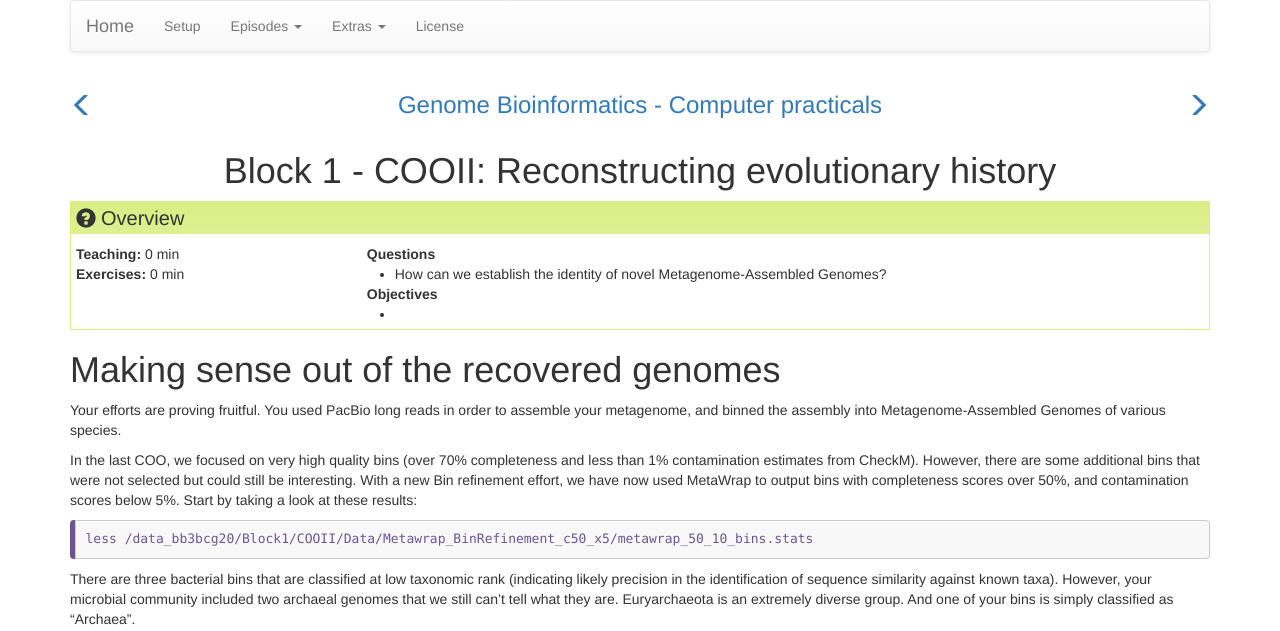
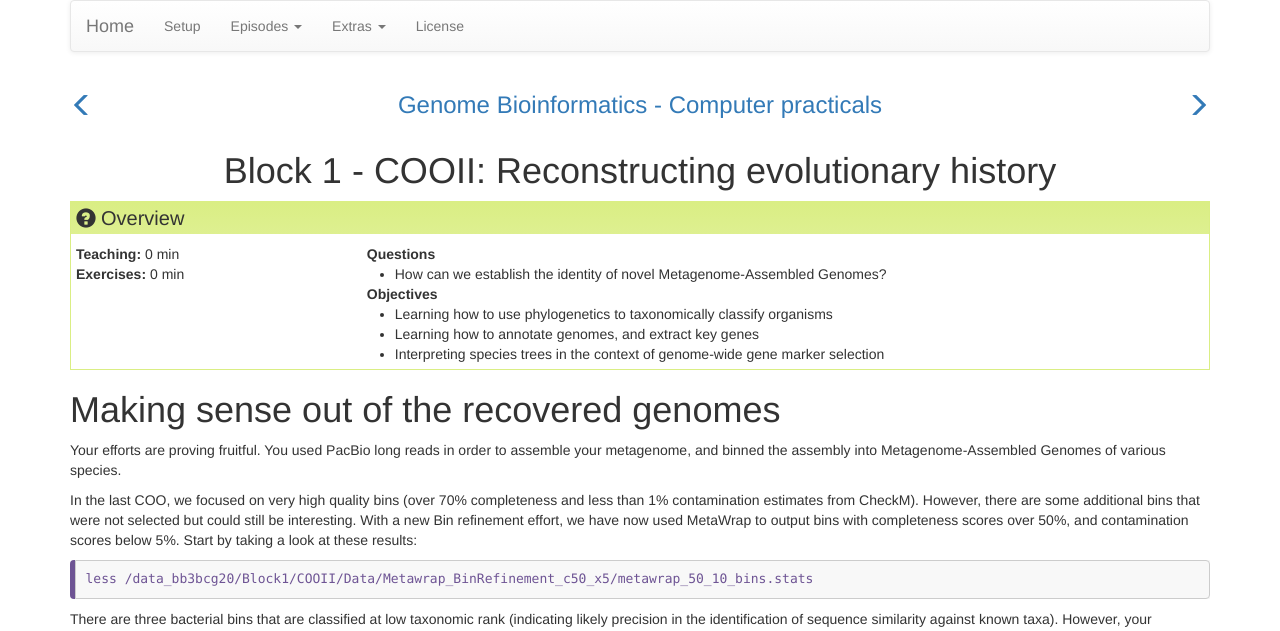
Before and after one commit to TeamMGE/GenomeBioinformaticsCourse, a Jekyll site: the page built from _episodes/20-COOII.md, in a window 1280 px wide. Shown: the top 631 px of the page. Built offline with Jekyll 4.4.1, drawn with Linux system fonts in a browser that asks for light colours.

Commit message:
Update 20-COOII.md

```diff
--- a/_episodes/20-COOII.md
+++ b/_episodes/20-COOII.md
@@ -6,9 +6,10 @@ exercises: 0
 questions:
 - How can we establish the identity of novel Metagenome-Assembled Genomes?
 objectives:
--
-keypoints:
--
+- Learning how to use phylogenetics to taxonomically classify organisms
+- Learning how to annotate genomes, and extract key genes
+- Interpreting species trees in the context of genome-wide gene marker selection
+
 ---
 
 #  Making sense out of the recovered genomes
```
